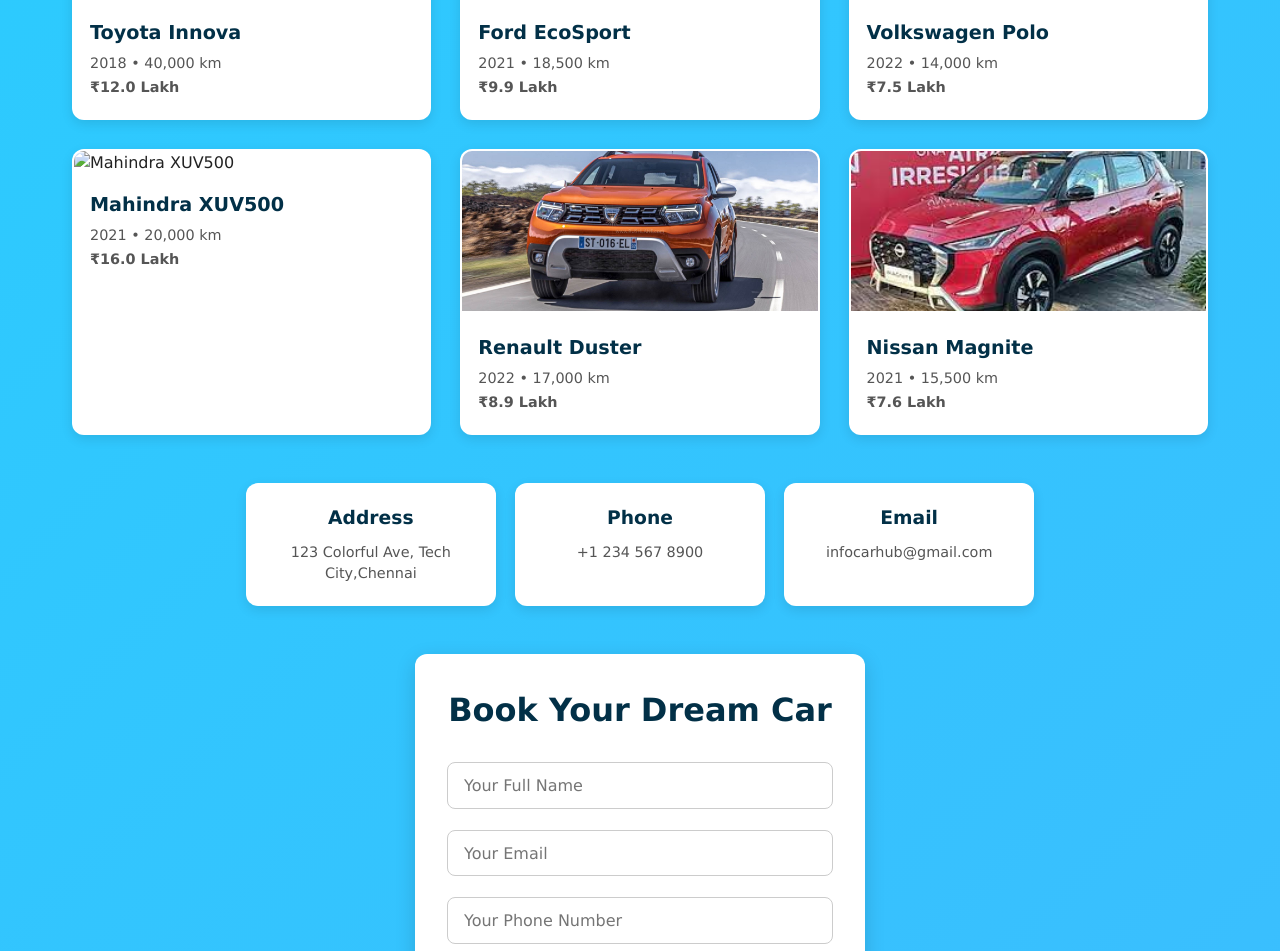
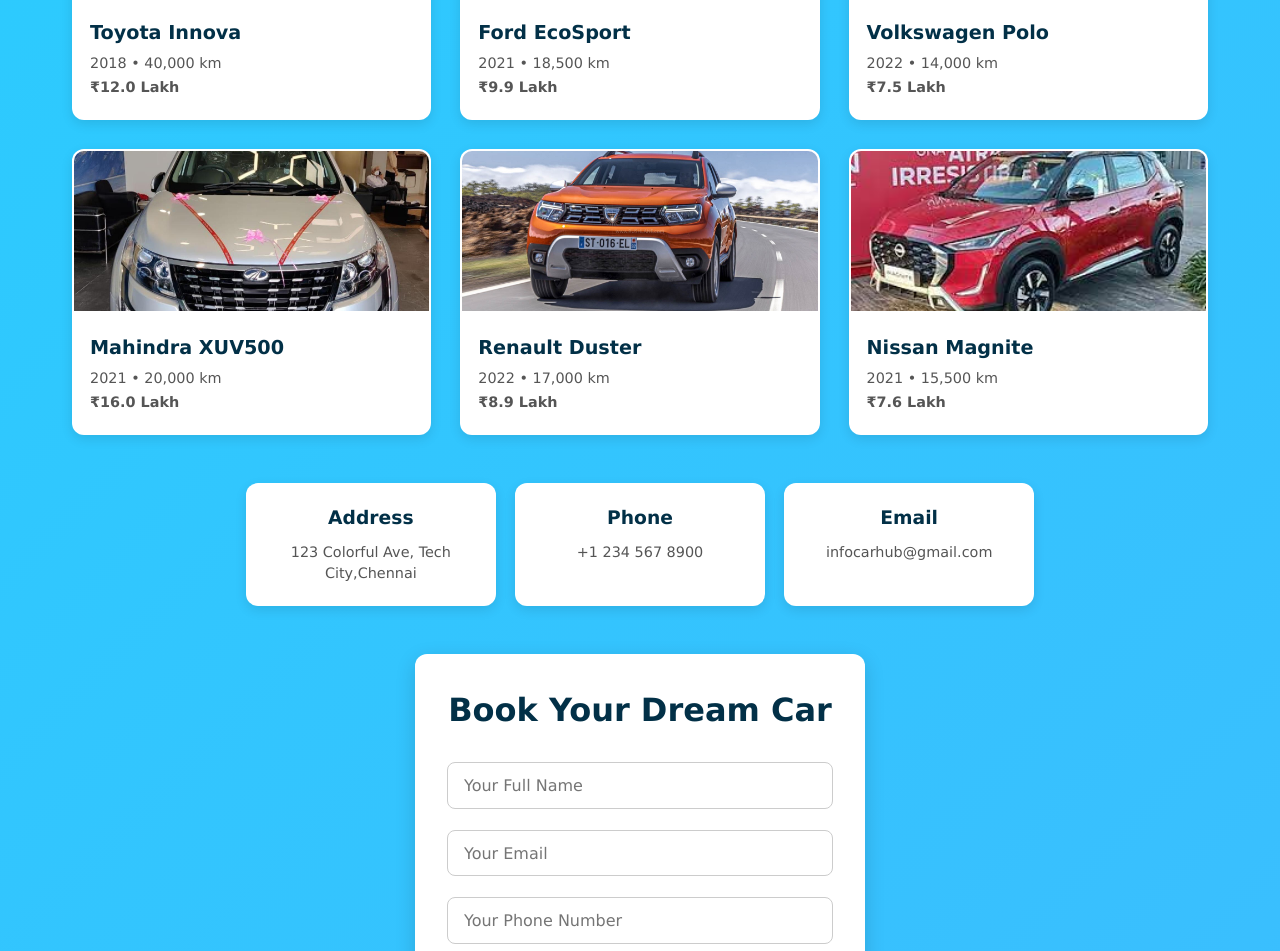
Before and after one commit to raymondwilfred/CAR-HUB, a plain HTML site: page index.html in a window 1280 px wide. Shown: the part 999-1950 px from the top of the page. Drawn offline with Linux system fonts and the light colour scheme.

Commit message:
Fix HTML encoding issues in index.html

```diff
--- a/index.html
+++ b/index.html
@@ -318,7 +318,7 @@
       </div>
 
       <div class="car-card" role="listitem" data-brand="Mahindra" data-model="XUV500" data-price="₹16,00,000" tabindex="0">
-        <img src=/"Aragorn 1.jpeg" alt="Mahindra XUV500" />
+        <img src="/Aragorn 1.jpeg" alt="Mahindra XUV500" />
         <div class="car-info">
           <h3>Mahindra XUV500</h3>
           <p>2021 • 20,000 km</p>
```
